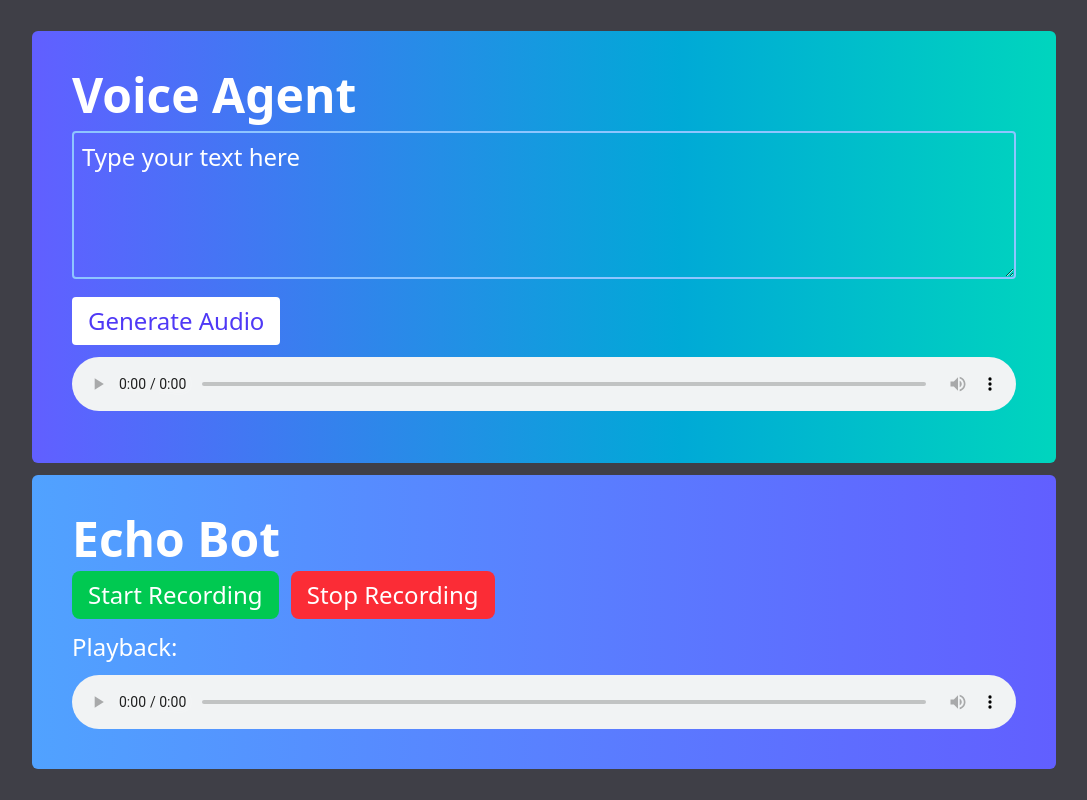
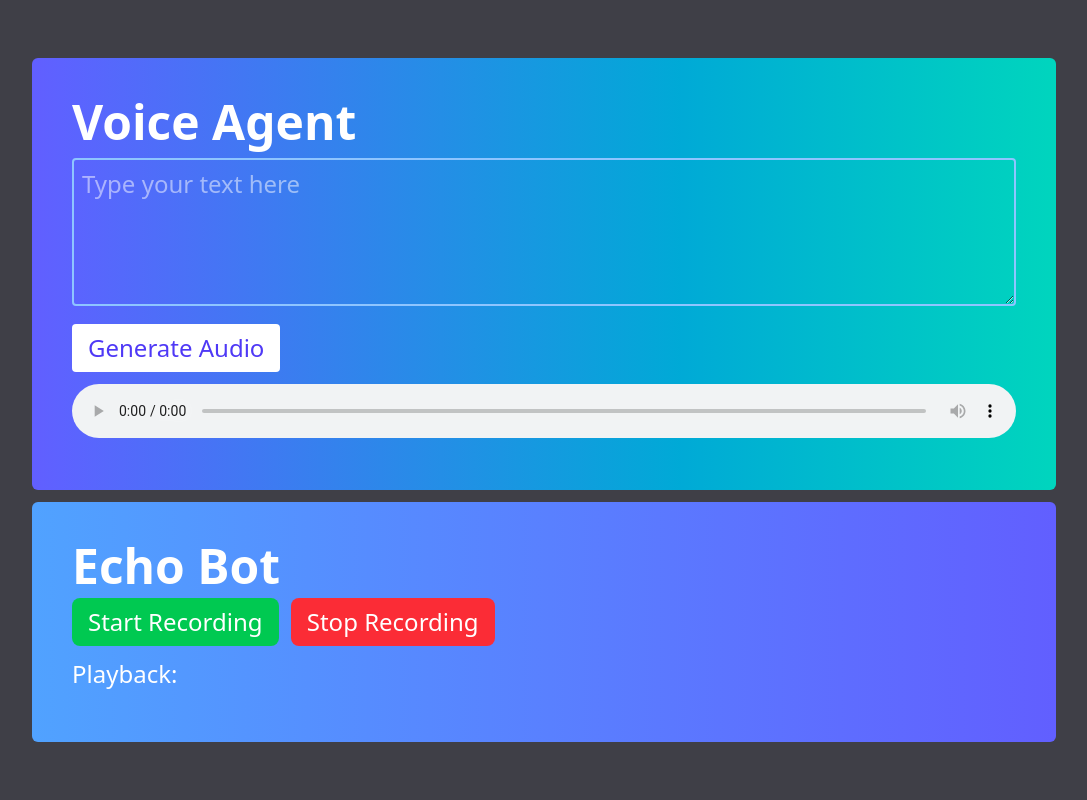
Before and after one commit to Bhupendra-Singh-Negi/voiceAgent, a FastAPI app: page / in a window 1280 px wide. Shown: the whole page, without its empty margins (96-1183 px from the left). Run offline with FastAPI, Linux system fonts and the light colour scheme.

Commit message:
ui updates in echo bot

```diff
--- a/templates/index.html
+++ b/templates/index.html
@@ -10,7 +10,7 @@
         <section class="bg-linear-to-r/srgb from-indigo-500 to-teal-400 p-10 h-fit w-5xl rounded-md space-y-3">
 
             <h1 id="headline" class="text-5xl font-bold text-white">Voice Agent</h1>
-            <textarea id="textInput" rows="4" cols="50" class="text-white text-2xl w-full text-black p-2 rounded border-blue-300 border-2">Type your text here</textarea><br>
+            <textarea id="textInput" rows="4" cols="50" placeholder="Type your text here" class="text-white text-2xl w-full text-black p-2 rounded border-blue-300 border-2"></textarea><br>
             <button id="btn" class="bg-white text-2xl text-indigo-600 px-4 py-2 rounded hover:bg-gray-100 transition">Generate Audio</button>
             <audio id="player" controls autoplay class="w-full"></audio>
             <p id="audioResult"></p>
@@ -23,7 +23,7 @@
                 <button id="stopRecording" class="bg-red-500 hover:bg-red-600 rounded-lg text-2xl font-medium text-white px-4 py-2 rounded hover:bg-red-600 transition" disabled>Stop Recording</button>
             </div>
             <p class="text-white text-2xl  mt-2">Playback:</p>
-            <audio id="echoPlayer" controls class="w-full mt-2"></audio>
+            <audio id="echoPlayer" controls class="w-full mt-2 hidden"></audio>
 
         </section>
         </main>
```
